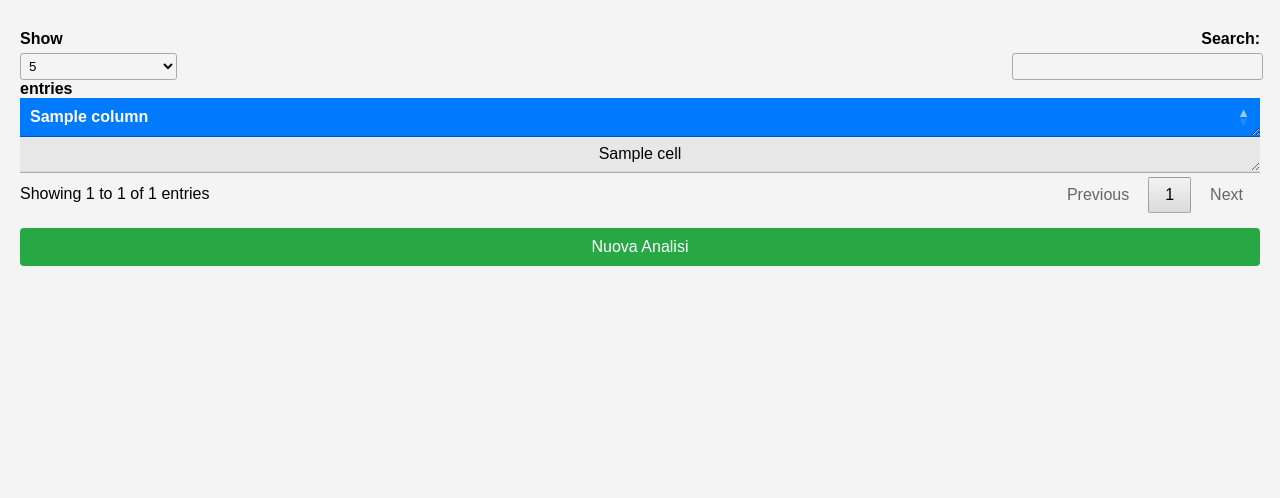
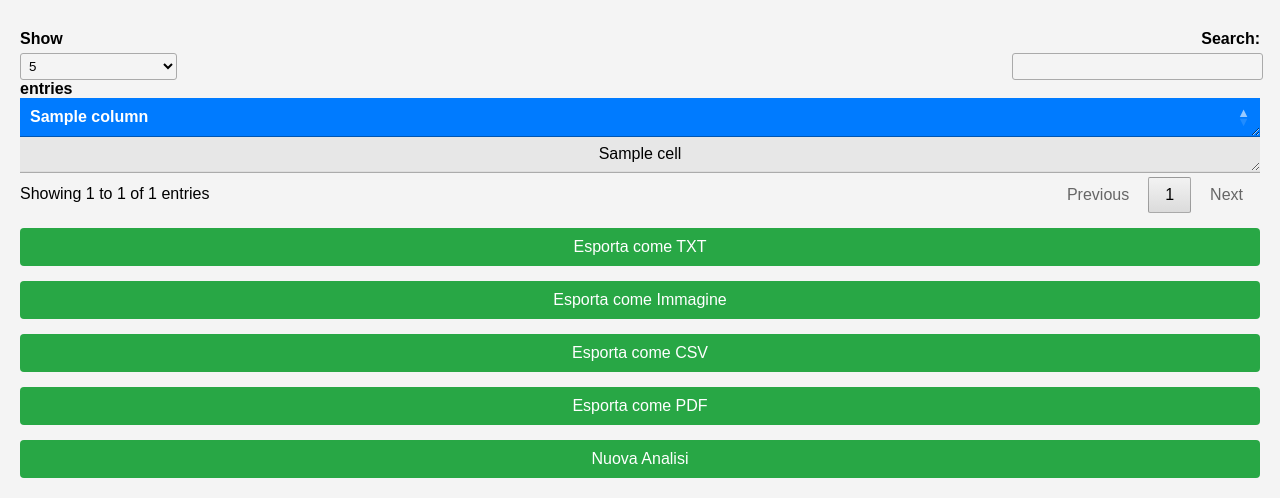
Before and after one commit to mpozzana3/NetWizard1, a Flask app: template scanner_gui/templates/index2.html in a window 1280 px wide. Shown: the part 383-881 px from the top of the page. Before the commit the page ends 649 px from the top, so only its background shows below. Run offline with Flask 3, Linux system fonts and the light colour scheme; the template is opened without the code that fills it: most values are stand-ins (such as "Sample title", 1, 10 or a date in 2020); some libraries are stand-ins or nearby versions.

Commit message:
tutto funziona, tutto bello

```diff
--- a/scanner_gui/templates/index2.html
+++ b/scanner_gui/templates/index2.html
@@ -10,6 +10,9 @@
     <link rel="stylesheet" href="https://cdn.datatables.net/1.11.5/css/jquery.dataTables.min.css">
     <script src="https://cdn.datatables.net/1.11.5/js/jquery.dataTables.min.js"></script>
     <script src="https://code.jquery.com/ui/1.12.1/jquery-ui.js"></script>
+    <script src="https://cdnjs.cloudflare.com/ajax/libs/jspdf/2.5.1/jspdf.umd.min.js"></script>
+    <script src="https://cdnjs.cloudflare.com/ajax/libs/jspdf-autotable/3.5.28/jspdf.plugin.autotable.min.js"></script>
+    <script src="https://cdnjs.cloudflare.com/ajax/libs/html2canvas/1.4.1/html2canvas.min.js"></script>
 
     <!-- Stile personalizzato -->
     <style>
@@ -146,11 +149,79 @@
                 {% endfor %}
             </tbody>
         </table>
+        <button id="export-txt">Esporta come TXT</button>
+        <button id="export-image">Esporta come Immagine</button>
+        <button id="export-csv">Esporta come CSV</button>
+        <button id="export-pdf">Esporta come PDF</button>
         <button type="button" id="new-analysis-btn">Nuova Analisi</button>
     {% endif %}
 
     <script>
         $(document).ready(function() {
+
+            $("#export-pdf").click(function() {
+                 const { jsPDF } = window.jspdf;
+                 let doc = new jsPDF();
+
+                 doc.autoTable({ html: "#queryResults" });
+
+                 doc.save("tabella.pdf");
+            });
+            $("#export-image").click(function() {
+                     html2canvas(document.querySelector("#queryResults")).then(canvas => {
+                         let link = document.createElement("a");
+                         link.href = canvas.toDataURL("image/png");
+                         link.download = "tabella.png";
+                         link.click();
+                     });
+            });
+            $("#export-txt").click(function() {
+                let table = document.querySelector("#queryResults");
+    		let rows = table.querySelectorAll("tr");
+    		let txt = [];
+
+    		rows.forEach(row => {
+        	   let cols = row.querySelectorAll("th, td");
+        	   let rowData = [];
+
+        	   cols.forEach(col => {
+            		let text = col.innerText.trim(); // Rimuove spazi iniziali/finali
+            		rowData.push(text === "" ? "-" : text); // Sostituisce celle vuote con "-"
+        	   });
+
+       		   txt.push(rowData.join("\t")); // Separatore tabulazione
+    		});
+
+    		let txtContent = "data:text/plain;charset=utf-8," + encodeURIComponent(txt.join("\n"));
+    		let link = document.createElement("a");
+    		link.setAttribute("href", txtContent);
+    		link.setAttribute("download", "tabella.txt");
+    		document.body.appendChild(link);
+    		link.click();
+    		document.body.removeChild(link);
+            });
+
+            $("#export-csv").click(function() {
+               let table = document.querySelector("#queryResults");
+               let rows = table.querySelectorAll("tr");
+               let csv = [];
+
+               rows.forEach(row => {
+                   let cols = row.querySelectorAll("th, td");
+                   let rowData = [];
+                   cols.forEach(col => rowData.push(`"${col.innerText}"`)); // Usa virgolette per evitare problemi con le virgole nei dati
+                   csv.push(rowData.join(","));
+               });
+
+               let csvContent = "data:text/csv;charset=utf-8," + csv.join("\n");
+               let encodedUri = encodeURI(csvContent);
+               let link = document.createElement("a");
+               link.setAttribute("href", encodedUri);
+               link.setAttribute("download", "tabella.csv");
+               document.body.appendChild(link);
+               link.click();
+               document.body.removeChild(link);
+            });
             // Popolamento colonne dinamico
             $('#table').change(function() {
                 var tableName = $(this).val();
```
